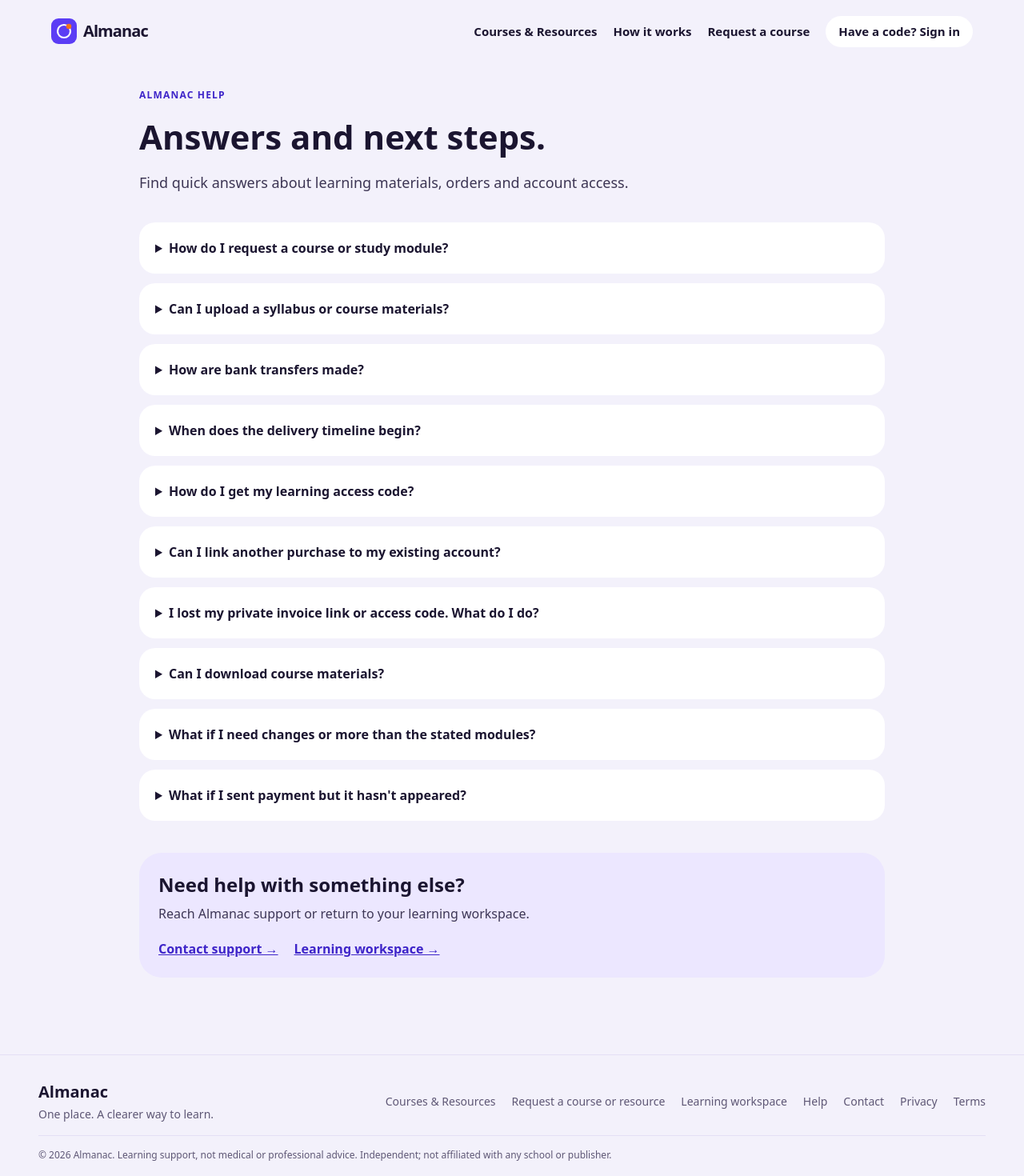
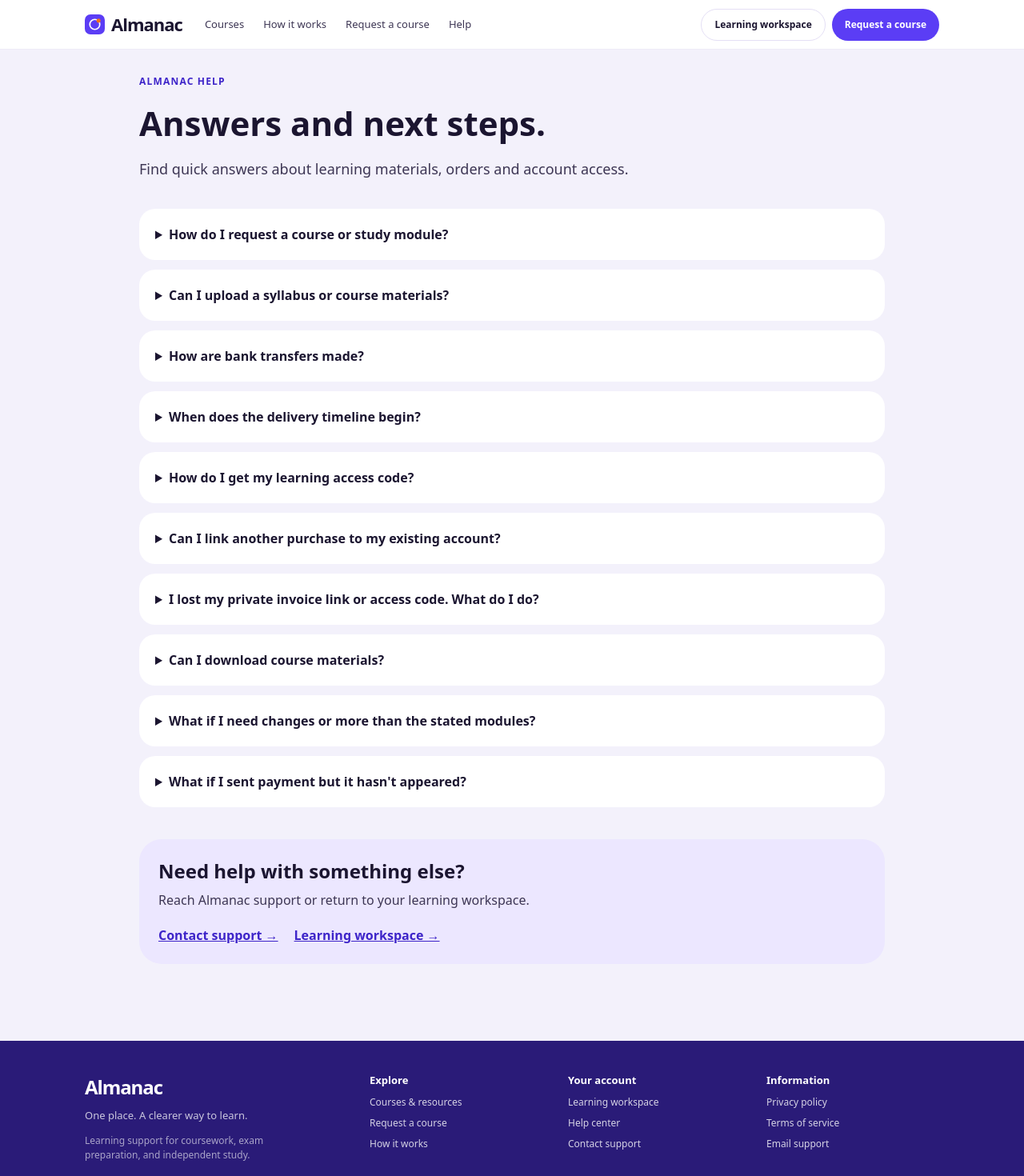
Before and after one commit to StudyMate-N/almanac, a Next.js app: page /help in a window 1280 px wide. Shown: the top 1470 px of the page at 80% size. Built offline with nearby package versions, Linux system fonts and the light colour scheme.

Commit message:
Replace public header and footer with compact final Almanac navigation and plum footer

```diff
--- a/src/components/site/chrome.tsx
+++ b/src/components/site/chrome.tsx
@@ -1,50 +1,46 @@
 import Link from "next/link";
 import { Logo } from "@/components/brand";
 
+/** Public website shell only. Learner and coach environments retain their own chrome. */
 export function SiteHeader() {
-  return (
-    <header className="mx-auto flex max-w-[1200px] flex-wrap items-center justify-between gap-4 px-4 py-5 sm:px-6">
-      <Logo />
-      <nav aria-label="Main" className="flex items-center gap-5 text-[15px] font-semibold">
-        <Link href="/courses" className="hidden sm:inline">
-          Courses &amp; Resources
-        </Link>
-        <Link href="/#how" className="hidden sm:inline">
-          How it works
-        </Link>
-        <Link href="/request" className="hidden sm:inline">Request a course</Link>
-        <Link href="/app" className="rounded-full bg-white px-4 py-2">
-          Have a code? Sign in
-        </Link>
-      </nav>
-    </header>
-  );
+ return <header className="alm-site-header border-b border-[#EEEBF7] bg-white">
+  <div className="mx-auto flex min-h-[61px] w-full max-w-[1100px] flex-wrap items-center justify-between gap-3 px-4 py-2">
+   <div className="flex items-center gap-7">
+    <Logo size={25} textClass="text-[22px]"/>
+    <nav aria-label="Main navigation" className="hidden items-center gap-6 text-[13px] font-medium text-ink-body md:flex">
+      <Link href="/courses" className="hover:text-violet-700">Courses</Link>
+      <Link href="/how-it-works" className="hover:text-violet-700">How it works</Link>
+      <Link href="/request" className="hover:text-violet-700">Request a course</Link>
+      <Link href="/help" className="hover:text-violet-700">Help</Link>
+    </nav>
+   </div>
+   <div className="flex items-center gap-2">
+    <Link href="/app" className="inline-flex min-h-[40px] items-center rounded-full border border-hairline bg-white px-3 text-[12px] font-semibold text-ink hover:bg-mist sm:px-4">Learning workspace</Link>
+    <Link href="/request" className="hidden min-h-[40px] items-center rounded-full bg-violet px-4 text-[12px] font-bold text-white hover:bg-violet-600 sm:inline-flex">Request a course</Link>
+   </div>
+   <nav aria-label="Mobile navigation" className="flex w-full flex-wrap gap-x-5 gap-y-2 border-t border-[#EEEBF7] py-2 text-[12px] font-semibold text-ink-body md:hidden">
+     <Link href="/courses">Courses</Link><Link href="/how-it-works">How it works</Link>
+     <Link href="/request">Request</Link><Link href="/help">Help</Link>
+   </nav>
+  </div>
+ </header>;
 }
 
 export function SiteFooter() {
-  return (
-    <footer className="border-t border-hairline px-4 py-8 text-sm text-ink-muted">
-      <div className="mx-auto flex max-w-[1200px] flex-wrap items-center justify-between gap-4 sm:px-2">
-        <div>
-          <p className="font-display text-xl font-semibold text-ink">Almanac</p>
-          <p className="mt-1">One place. A clearer way to learn.</p>
-        </div>
-        <nav aria-label="Footer" className="flex flex-wrap gap-x-5 gap-y-2 font-medium">
-          <Link href="/courses" className="hover:text-violet">Courses &amp; Resources</Link>
-          <Link href="/request" className="hover:text-violet">Request a course or resource</Link>
-          <Link href="/app" className="hover:text-violet">Learning workspace</Link>
-          <Link href="/help" className="hover:text-violet">Help</Link>
-          <Link href="/contact" className="hover:text-violet">Contact</Link>
-          <Link href="/privacy" className="hover:text-violet">Privacy</Link>
-          <Link href="/terms" className="hover:text-violet">Terms</Link>
-        </nav>
-        <p className="w-full border-t border-hairline pt-4 text-xs">
-          © 2026 Almanac. Learning support, not medical or professional advice.
-          Independent; not affiliated with any school or publisher.
-        </p>
-      </div>
-    </footer>
-  );
+ return <footer className="bg-[#2A1B78] text-white">
+  <div className="mx-auto max-w-[1100px] px-4 py-10">
+    <div className="grid gap-8 border-b border-white/20 pb-8 sm:grid-cols-[1.5fr_1fr_1fr_1fr]">
+     <div>
+      <p className="font-display text-[24px] font-extrabold tracking-[-.045em]">Almanac</p>
+      <p className="mt-2 text-[13px] text-white/75">One place. A clearer way to learn.</p>
+      <p className="mt-3 max-w-[260px] text-[12px] text-white/60">Learning support for coursework, exam preparation, and independent study.</p>
+     </div>
+     <nav aria-label="Explore" className="flex flex-col gap-2 text-[12px] text-white/80"><strong className="text-[13px] text-white">Explore</strong><Link href="/courses">Courses &amp; resources</Link><Link href="/request">Request a course</Link><Link href="/how-it-works">How it works</Link></nav>
+     <nav aria-label="Account and help" className="flex flex-col gap-2 text-[12px] text-white/80"><strong className="text-[13px] text-white">Your account</strong><Link href="/app">Learning workspace</Link><Link href="/help">Help center</Link><Link href="/contact">Contact support</Link></nav>
+     <nav aria-label="Legal" className="flex flex-col gap-2 text-[12px] text-white/80"><strong className="text-[13px] text-white">Information</strong><Link href="/privacy">Privacy policy</Link><Link href="/terms">Terms of service</Link><a href="mailto:support@unemployedproff.com">Email support</a></nav>
+    </div>
+    <div className="flex flex-wrap justify-between gap-3 pt-5 text-[11px] text-white/60"><span>© 2026 Almanac. Learning, organized around you.</span><span>Independent learning support. Not affiliated with any school or publisher.</span></div>
+  </div>
+ </footer>;
 }
-
-export const toneBg = { lilac: "bg-lilac", peach: "bg-peach", mint: "bg-mint", sky: "bg-sky" } as const;
+export const toneBg = { lilac:"bg-lilac",peach:"bg-peach",mint:"bg-mint",sky:"bg-sky" } as const;
```
